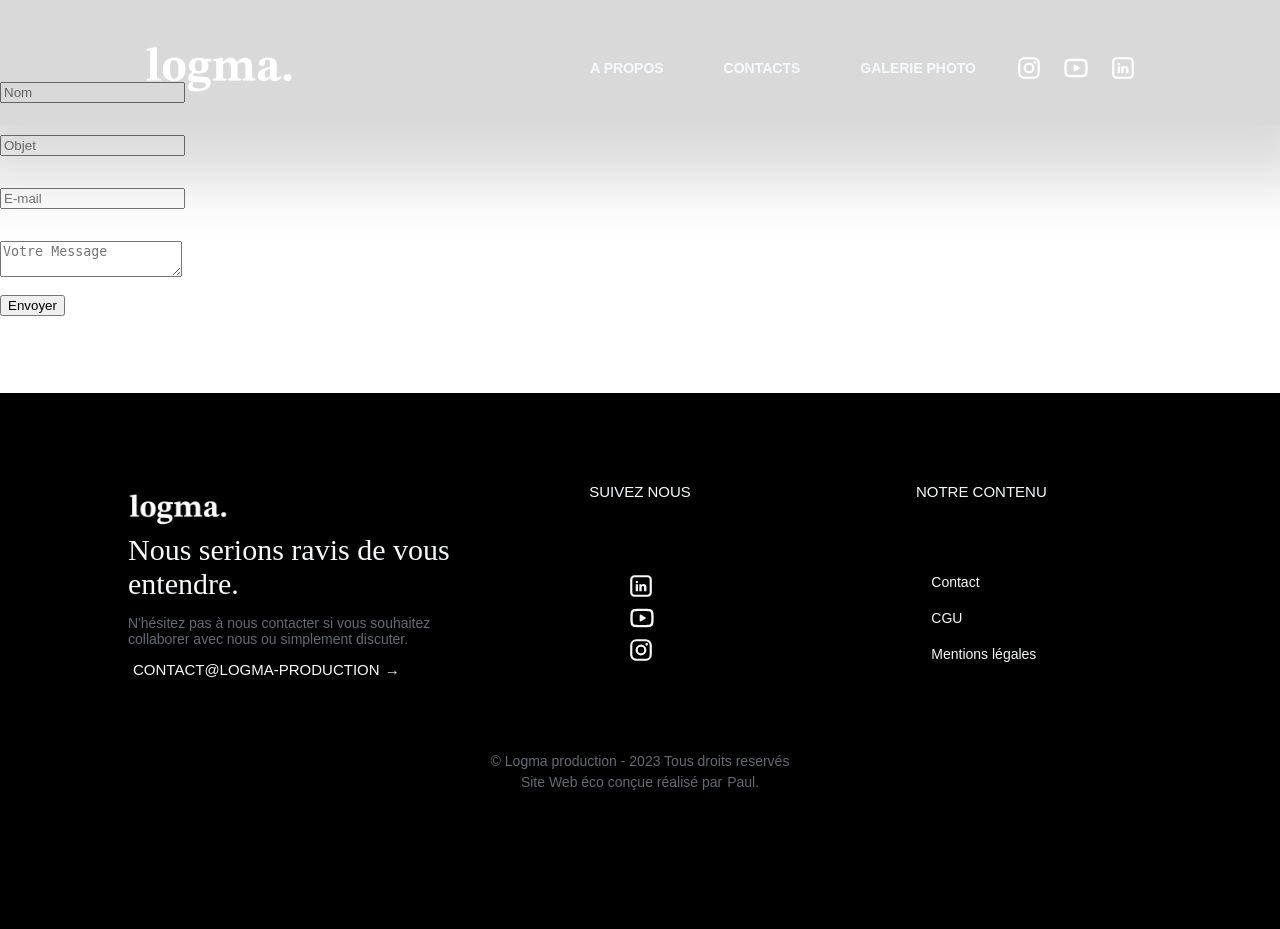
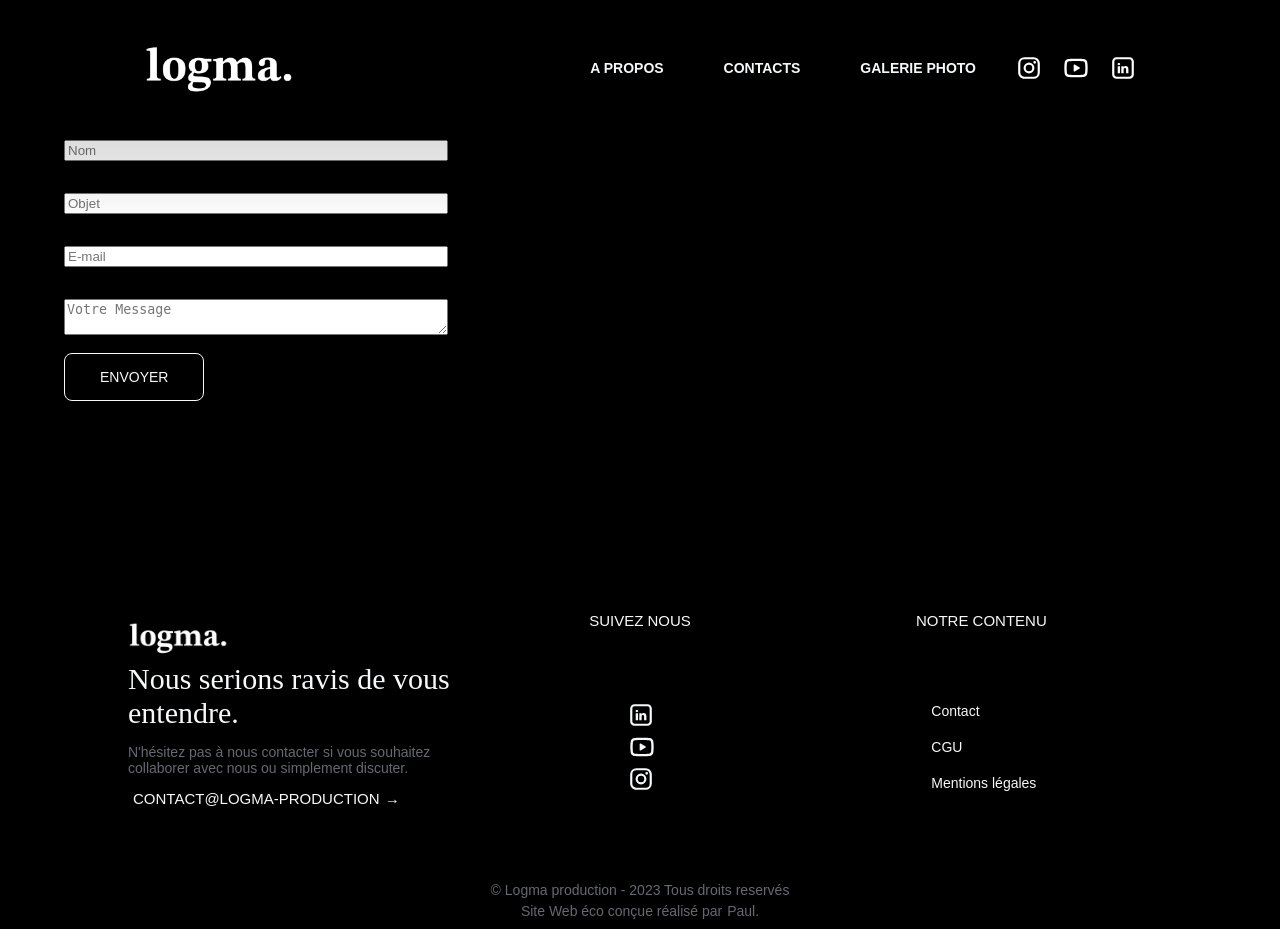
Before and after one commit to UnMugViolet/Logma, a PHP site: page /contacts in a window 1280 px wide. Before the commit the page ends 790 px from the top, so only its background shows below. Run offline with PHP 8.4, Linux system fonts and the light colour scheme.

Commit message:
💫 Add styling of contacts

```diff
--- a/css/main.css
+++ b/css/main.css
@@ -411,6 +411,57 @@ footer h3 {
   border: 1px solid #010001;
 }
 
+.submit-cta {
+  padding: 15px 35px;
+  background-color: #010001;
+  color: #f6f8fa;
+  border: 1px solid #f6f8fa;
+  border-radius: 8px;
+  transition: all 0.7s ease;
+  text-decoration: none;
+  text-transform: uppercase;
+  cursor: pointer;
+  font-family: "Poppins", sans-serif;
+  font-size: 14px;
+  font-weight: 200;
+}
+
+.submit-cta:hover {
+  background-color: #f6f8fa;
+  color: #010001;
+  border: 1px solid #010001;
+}
+
+/* All variables are stocked right there */
+/* === FORM ===*/
+.dual-col {
+  display: grid;
+  grid-template-columns: repeat(2, 1fr);
+  grid-template-rows: 1fr;
+  grid-column-gap: 0px;
+  grid-row-gap: 0px;
+}
+
+.col-1 {
+  grid-area: 1/1/2/2;
+}
+
+.col-2 {
+  grid-area: 1/2/2/3;
+}
+
+@media (max-width: 768px) {
+  .dual-col {
+    grid-template-columns: 1fr;
+    grid-template-rows: repeat(2, 1fr);
+  }
+  .col-1 {
+    grid-area: 1/1/2/2;
+  }
+  .col-2 {
+    grid-area: 2/1/3/2;
+  }
+}
 /* === MAIN ===*/
 #BackgroundVideo {
   position: relative;
--- a/pages/content/contacts.php
+++ b/pages/content/contacts.php
@@ -21,13 +21,15 @@
 
 </head>
 
-<body >
+<body>
     <section>
         <div>
             <header-component/>
         </div>
+    </section>
 
-    </section>
+    <section class="spacing-section dual-col bg-color-black">
+      <div class="container spacing-section col-1">
         <?php
           if(isset($_POST['submit'])){
             $name = htmlspecialchars(stripslashes(trim($_POST['name'])));
@@ -52,19 +54,24 @@
 
         <div class="spacing-section">
             <form action="" method="POST">
+
                 <label for="name"></label><br>
-            <input type="text" name="name" placeholder="Nom">
+                <input class="w-trois-quart" type="text" name="name" placeholder="Nom" >
                 <p><?php if(isset($name_error)) echo $name_error; ?></p>
+
                 <label for="subject"></label><br>
-            <input type="text" placeholder="Objet">
+                <input class="w-trois-quart" type="text" placeholder="Objet">
                 <p><?php if(isset($subject_error)) echo $subject_error; ?></p>
+
                 <label for="email"></label><br>
-            <input type="text" name="email" placeholder="E-mail">
+                <input class="w-trois-quart" type="text" name="email" placeholder="E-mail">
                 <p><?php if(isset($email_error)) echo $email_error; ?></p>
+
                 <label for="message"></label><br>
-            <textarea name="message" placeholder="Votre Message"></textarea>
+                <textarea class="w-trois-quart" name="message" placeholder="Votre Message"></textarea>
                 <p><?php if(isset($message_error)) echo $message_error; ?></p>
-            <input type="submit" name="submit" value="Envoyer">
+
+                <input type="submit" name="submit" value="Envoyer" class="submit-cta">
                 <?php
                 if(isset($_POST['submit']) && !isset($name_error) && !isset($subject_error) && !isset($email_error) && !isset($message_error)){
                     $to = 'contact@logma-production.com'; // edit here
@@ -72,13 +79,21 @@
                     if(mail($to, $subject, $body)){
                     echo '<p style="color: green">Message envoyé avec succès</p>';
                     }else{
-                echo '<p>Error occurred, please try again later</p>';
+                    echo '<p>Une erreur s\'est produite, vous pouvez nous contacter à contact@logma-production.com</p>';
                     }
                 }
                 ?>
           </form>
         </div>
-    <footer-component class="absolute bottom-0"/>
+      </div>
+
+      <div class="col-2 container">
+        <p>fehbzuihfiafd</p>
+      </div>
+
+    </section>
+
+    <footer-component />
 </body>
 
 </html>
--- a/sass/components/_buttons.scss
+++ b/sass/components/_buttons.scss
@@ -41,3 +41,25 @@
   color: $main-black;
   border: 1px solid $main-black;
 }
+
+.submit-cta {
+  padding: 15px 35px;
+  background-color: $main-black;
+  color: $main-white;
+  border: 1px solid $main-white;
+  border-radius: 8px;
+  transition: all 0.7s ease;
+  text-decoration: none;
+  text-transform: uppercase;
+  cursor: pointer;
+
+  font-family: $main-font;
+  font-size: 14px;
+  font-weight: 200;
+}
+
+.submit-cta:hover {
+  background-color: $main-white;
+  color: $main-black;
+  border: 1px solid $main-black;
+}
--- /dev/null
+++ b/sass/components/_form.scss
@@ -0,0 +1,33 @@
+@import '../abstracts/variables.scss';
+
+/* === FORM ===*/
+
+.dual-col {
+    display: grid;
+    grid-template-columns: repeat(2, 1fr);
+    grid-template-rows: 1fr;
+    grid-column-gap: 0px;
+    grid-row-gap: 0px;
+}
+
+.col-1 {
+    grid-area: 1 / 1 / 2 / 2;
+}
+.col-2 {
+    grid-area: 1 / 2 / 2 / 3;
+}
+
+@media (max-width: 768px) {
+
+    .dual-col{
+        grid-template-columns: 1fr;
+        grid-template-rows: repeat(2, 1fr);
+    }
+    .col-1 {
+        grid-area: 1 / 1 / 2 / 2;
+    }
+    .col-2 {
+        grid-area: 2 / 1 / 3 / 2;
+    }
+
+}
--- a/sass/main.scss
+++ b/sass/main.scss
@@ -11,6 +11,7 @@
 @use 'components/footer';
 @use 'components/scrollbar';
 @use 'components/buttons';
+@use 'components/form';
 
 // Pages
 @use 'pages/homepage'
```
Also changed, not shown: ressources/img/car-iceland.jpg (added), 1 other file. Lines whose indentation alone changed are shown as unchanged.
